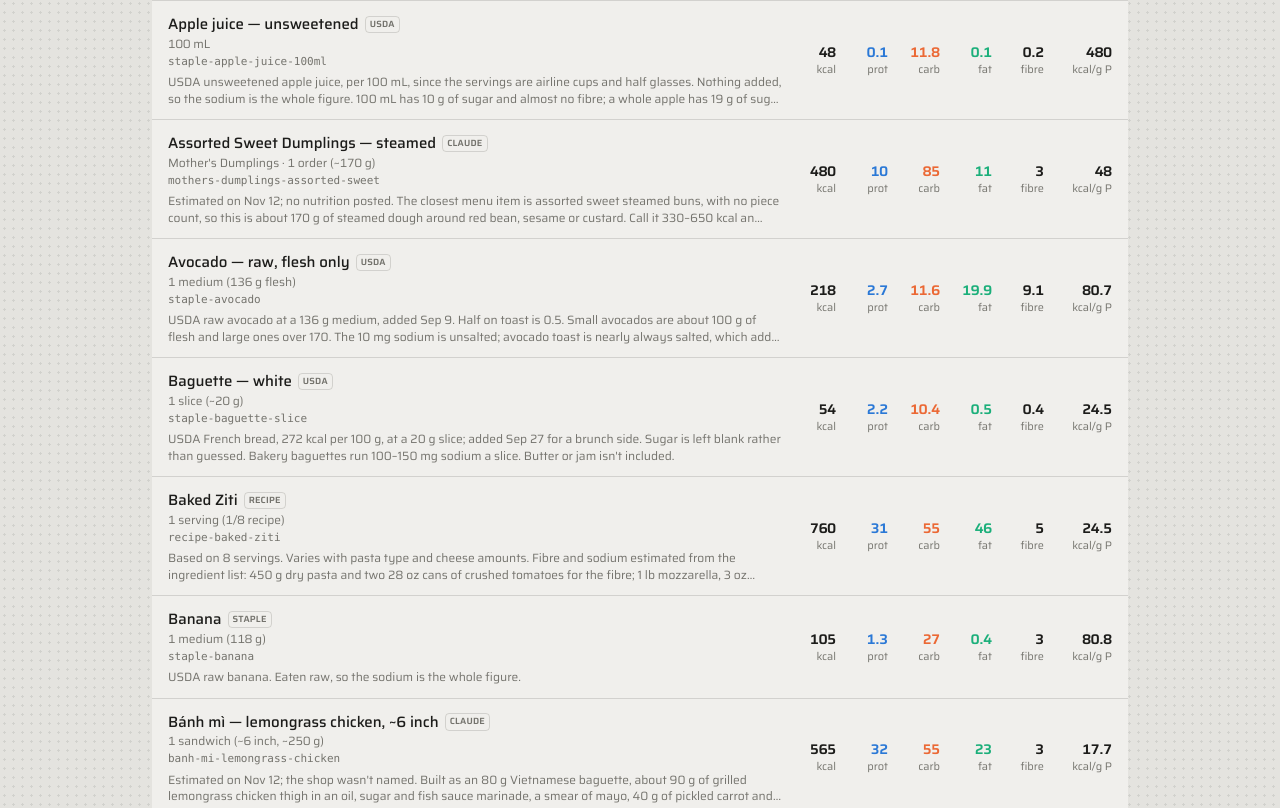
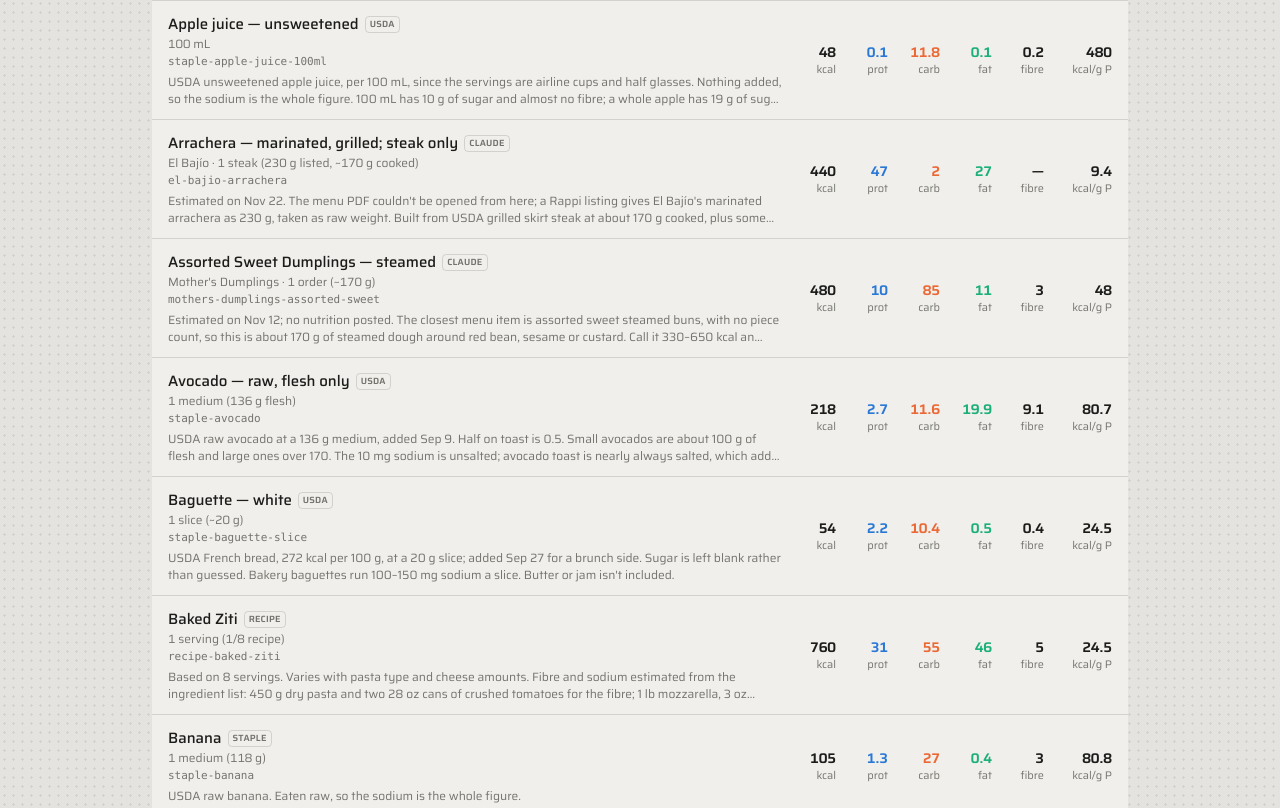
Before and after one commit to soldoutbudokan/Health, a Next.js app: page /Health/foods in a window 1280 px wide. Shown: the part 919-1727 px from the top of the page. Built offline with nearby package versions, Linux system fonts and the light colour scheme.

Commit message:
Log Nov 22 dinner at El Bajío: chips and salsa, arrachera, a bite of carnitas; steak and carnitas plate added to the catalog

```diff
--- a/src/data/restaurants.ts
+++ b/src/data/restaurants.ts
@@ -2859,4 +2859,26 @@ export const RESTAURANT_FOODS: Food[] = [
     note: "Estimated on Nov 22 from the menu: three organic eggs with machaca (dried beef) over green chilaquiles bathed in red salsa, listed at 250 g. Built as the eggs plus about 40 g machaca cooked in oil, about 60 g fried totopos, salsa, and a little crema and queso. Call it 750–1,250 kcal; the totopos and frying fat are the unknowns. Machaca is cured and salty, so sodium 1,400–2,600 mg.",
     tags: ["tortilla regia", "machaca", "eggs", "chilaquiles", "chilaquiles verdes", "mercaderes", "mexican", "mexico city", "cdmx", "restaurant", "lunch"],
   },
+  {
+    id: "el-bajio-arrachera",
+    name: "Arrachera",
+    variant: "marinated, grilled; steak only",
+    brand: "El Bajío",
+    source: "claude",
+    per: "1 steak (230 g listed, ~170 g cooked)",
+    macros: { calories: 440, protein: 47, carbs: 2, fat: 27, sodium: 800 },
+    note: "Estimated on Nov 22. The menu PDF couldn't be opened from here; a Rappi listing gives El Bajío's marinated arrachera as 230 g, taken as raw weight. Built from USDA grilled skirt steak at about 170 g cooked, plus some marinade and oil. Call it 350–600 kcal, mostly the cut's fat; sodium 500–1,200 mg from the marinade. Sides are separate.",
+    tags: ["arrachera", "steak", "skirt steak", "flank", "carne asada", "beef", "el bajio", "el bajío", "mexican", "mexico city", "cdmx", "restaurant", "dinner"],
+  },
+  {
+    id: "el-bajio-carnitas-flatbread-guacamole",
+    name: "Carnitas on a large tortilla with guacamole",
+    variant: "whole plate",
+    brand: "El Bajío",
+    source: "claude",
+    per: "1 plate",
+    macros: { calories: 950, protein: 48, carbs: 80, fat: 48, fiber: 12, sugar: 3, sodium: 1800 },
+    note: "Estimated on Nov 22 from a description, not the menu, which couldn't be opened from here. Built as a thick masa or flour base of about 120 g, about 150 g of carnitas and about 80 g of guacamole. Call it 700–1,250 kcal, mostly the carnitas fat and the base. Sodium 1,200–2,500 mg.",
+    tags: ["carnitas", "pork", "guacamole", "tortilla", "flatbread", "huarache", "el bajio", "el bajío", "mexican", "mexico city", "cdmx", "restaurant", "dinner"],
+  },
 ];
```
Also changed, not shown: data/log.csv.
